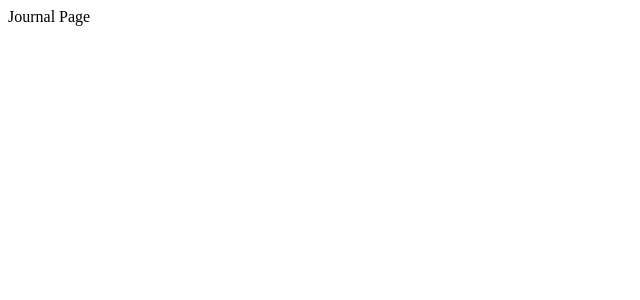
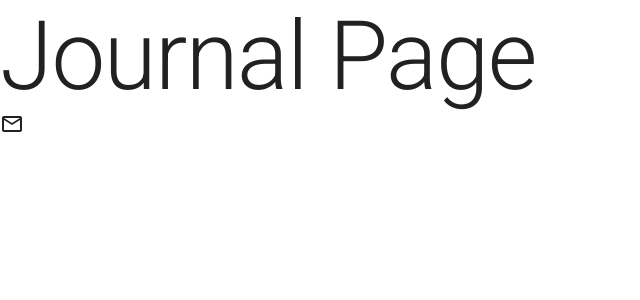
Before and after one commit to Marenco81/journal-app, a React (Vite) app: page / in a window 1280 px wide. Shown: the top 300 px of the page, without its empty margins (0-640 px from the left). Built offline with nearby package versions, Linux system fonts and the light colour scheme.

Commit message:
Configuracion de MUI con Vite

```diff
--- a/src/JournalApp.jsx
+++ b/src/JournalApp.jsx
@@ -1,9 +1,10 @@
 import { AppRouter } from "./router/AppRouter"
+import { AppTheme } from "./theme"
 
 export const JournalApp = () => {
   return (
-    <>
+    <AppTheme>
       <AppRouter/>
-    </>
+    </AppTheme>
   )
 }
--- a/src/journal/pages/JournalPage.jsx
+++ b/src/journal/pages/JournalPage.jsx
@@ -1,8 +1,14 @@
+import { MailOutline } from "@mui/icons-material"
+import { Typography } from "@mui/material"
 
 export const JournalPage = () => {
   return (
-    <div>
-      Journal Page
-    </div>
+    <>
+        <Typography variant="h1">
+          Journal Page
+        </Typography>
+        <MailOutline />
+    </>
+
   )
 }
--- /dev/null
+++ b/src/theme/AppTheme.jsx
@@ -0,0 +1,13 @@
+import { ThemeProvider } from "@emotion/react"
+import { CssBaseline } from "@mui/material"
+import { purpleTheme } from "./purpleTheme"
+
+
+export const AppTheme = ({children}) => {
+  return (
+    <ThemeProvider theme={purpleTheme}>
+        <CssBaseline/>
+        {children}
+    </ThemeProvider>
+  )
+}
--- /dev/null
+++ b/src/theme/index.js
@@ -0,0 +1,3 @@
+
+export * from './AppTheme';
+export * from './purpleTheme';
--- /dev/null
+++ b/src/theme/purpleTheme.js
@@ -0,0 +1,16 @@
+import { createTheme } from "@mui/material";
+import { red } from "@mui/material/colors";
+
+export const purpleTheme = createTheme({
+    palette: {
+        primary:{
+            main: '#262254'
+        },
+        secondary:{
+            main:'#543884'
+        },
+        error:{
+            main:red.A400
+        }
+    }
+});
```
